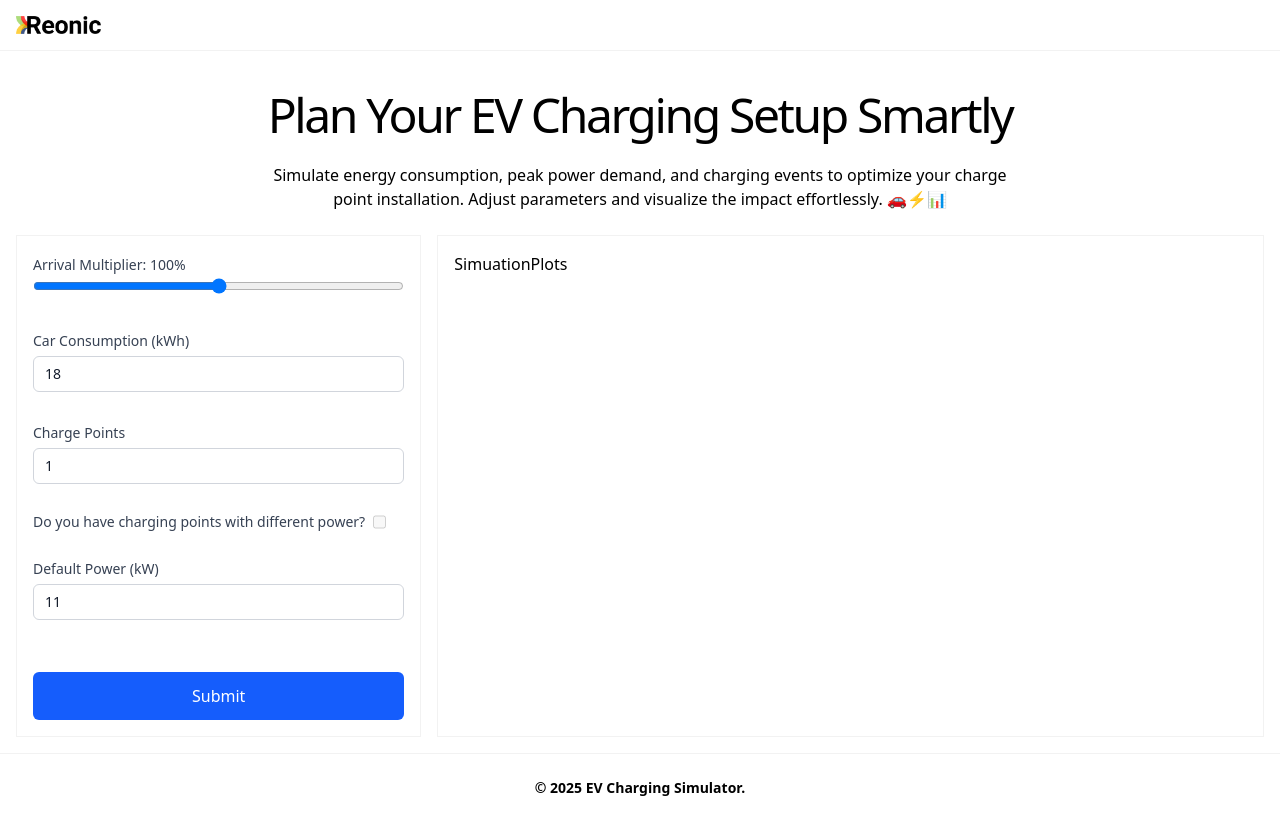
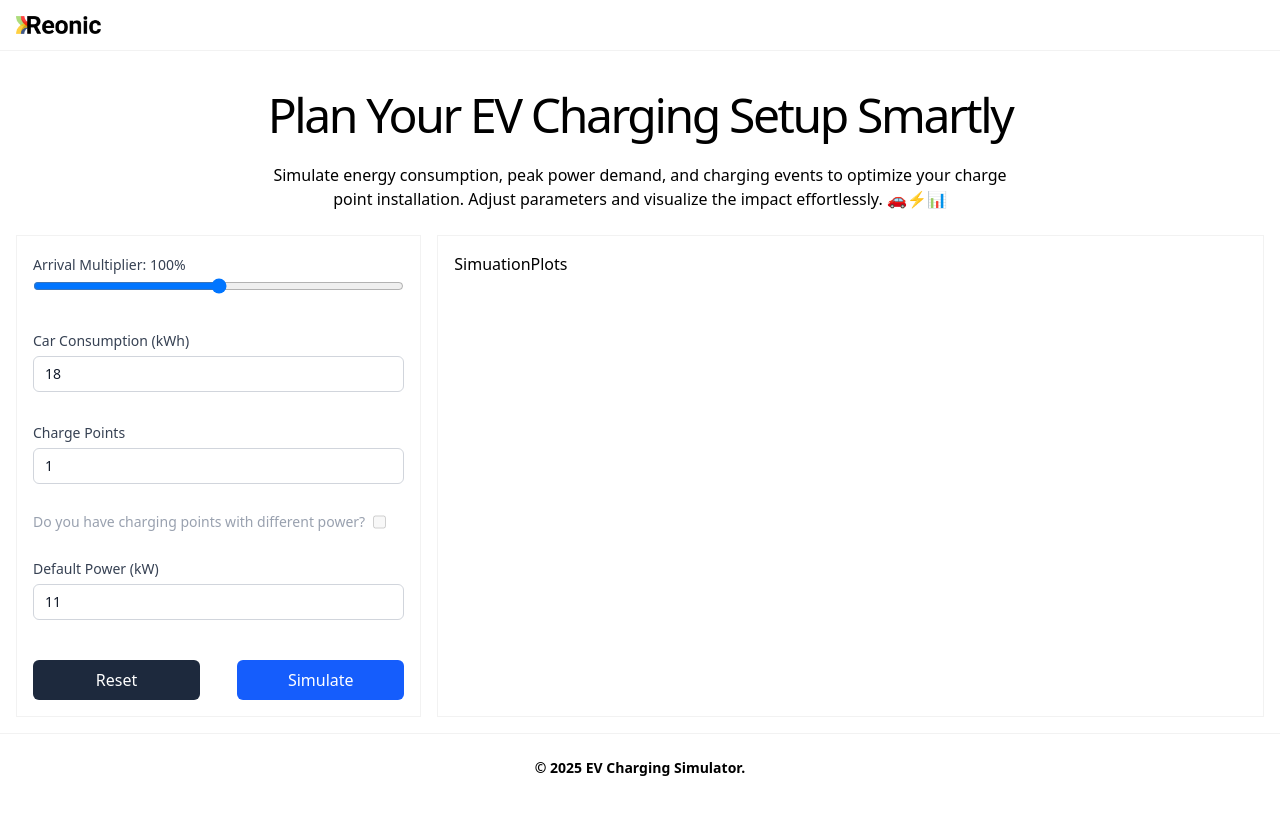
Before and after one commit to bestii/EV-Charging-Simulator-FE, a React (Vite) app: page / in a window 1280 px wide. Built offline with nearby package versions, Linux system fonts and the light colour scheme.

Commit message:
Refactor ConfigForm for improved default values and styling; add reset functionality

```diff
--- a/src/App.module.css
+++ /dev/null
@@ -1 +0,0 @@
-/* Add your CSS here */
--- a/src/components/config-form/ConfigForm.tsx
+++ b/src/components/config-form/ConfigForm.tsx
@@ -9,10 +9,7 @@ import PowerGroupList from './power-groups/PowerGroupList';
 
 type ConfigValues = z.infer<typeof configSchema>;
 
-const ConfigForm = () => {
-  const methods = useForm<ConfigValues>({
-    resolver: zodResolver(configSchema),
-    defaultValues: {
+const defaultValues: ConfigValues = {
   chargePoints: 1,
   arrivalMultiplier: 100,
   carConsumption: 18,
@@ -22,11 +19,16 @@ const ConfigForm = () => {
     { power: 11, count: 1 },
     { power: 11, count: 1 }
   ]
-    },
+};
+
+const ConfigForm = () => {
+  const methods = useForm<ConfigValues>({
+    resolver: zodResolver(configSchema),
+    defaultValues,
     mode: 'onChange'
   });
 
-  const { register, handleSubmit, watch, setValue } = methods;
+  const { register, handleSubmit, watch, setValue, reset } = methods;
 
   const chargePoints = watch('chargePoints');
   const isPowerDifferent = watch('isPowerDifferent');
@@ -68,7 +70,7 @@ const ConfigForm = () => {
               id="carConsumption"
               type="number"
               {...register('carConsumption', { valueAsNumber: true })}
-              className="input-field w-full"
+              className="input-field"
             />
             <ErrorMsg name="carConsumption" />
           </div>
@@ -80,14 +82,18 @@ const ConfigForm = () => {
               id="chargePoints"
               type="number"
               {...register('chargePoints', { valueAsNumber: true })}
-              className="input-field w-full"
+              className="input-field"
             />
             <ErrorMsg name="chargePoints" />
           </div>
           <div className="mb-6 flex">
             <label
               htmlFor="isPowerDifferent"
-              className="label-text inline-flex cursor-pointer items-center"
+              className={`label-text inline-flex items-center ${
+                chargePoints < 2
+                  ? 'cursor-not-allowed !text-gray-400'
+                  : 'cursor-pointer'
+              }`}
             >
               Do you have charging points with different power?
             </label>
@@ -95,7 +101,7 @@ const ConfigForm = () => {
               id="isPowerDifferent"
               type="checkbox"
               {...register('isPowerDifferent')}
-              className="ml-2 cursor-pointer"
+              className="ml-2 cursor-pointer disabled:cursor-not-allowed"
               disabled={chargePoints < 2}
             />
           </div>
@@ -108,18 +114,26 @@ const ConfigForm = () => {
                 id="defaultPower"
                 type="number"
                 {...register('defaultPower', { valueAsNumber: true })}
-                className="input-field w-full"
+                className="input-field"
               />
               <ErrorMsg name="defaultPower" />
             </div>
           )}
           {isPowerDifferent && <PowerGroupList />}
+          <div className="mt-4 flex justify-between">
             <button
-            type="submit"
-            className="mt-6 w-full rounded-md bg-blue-600 p-3 text-white hover:bg-blue-700 focus:ring-2 focus:ring-blue-500 focus:outline-none"
+              type="button"
+              className="btn btn-secondary w-[45%]"
+              onClick={() => {
+                reset(defaultValues);
+              }}
             >
-            Submit
+              Reset
             </button>
+            <button type="submit" className="btn btn-primary w-[45%]">
+              Simulate
+            </button>
+          </div>
         </form>
       </FormProvider>
     </Card>
--- a/src/theme/global.css
+++ b/src/theme/global.css
@@ -25,7 +25,19 @@
   @apply text-sm font-medium text-gray-700;
 }
 .input-field {
-  @apply mt-1 block rounded-md bg-white px-3 py-1.5 text-base text-gray-900 outline-1 -outline-offset-1 outline-gray-300 placeholder:text-gray-400 focus:outline-2 focus:-outline-offset-2 focus:outline-indigo-600 sm:text-sm/6;
+  @apply mt-1 block w-full rounded-md bg-white px-3 py-1.5 text-base text-gray-900 outline-1 -outline-offset-1 outline-gray-300 placeholder:text-gray-400 focus:outline-2 focus:-outline-offset-2 focus:outline-blue-700 sm:text-sm/6;
+}
+
+.btn {
+  @apply cursor-pointer rounded-md px-5 py-2 text-white focus:outline-none;
+}
+
+.btn-primary {
+  @apply bg-blue-600 hover:bg-blue-700 focus:ring-2 focus:ring-blue-500;
+}
+
+.btn-secondary {
+  @apply bg-slate-800 hover:bg-slate-950 focus:ring-2 focus:ring-slate-500;
 }
 
 /* Chrome, Safari, Edge, Opera */
```
Lines whose indentation alone changed are shown as unchanged.
